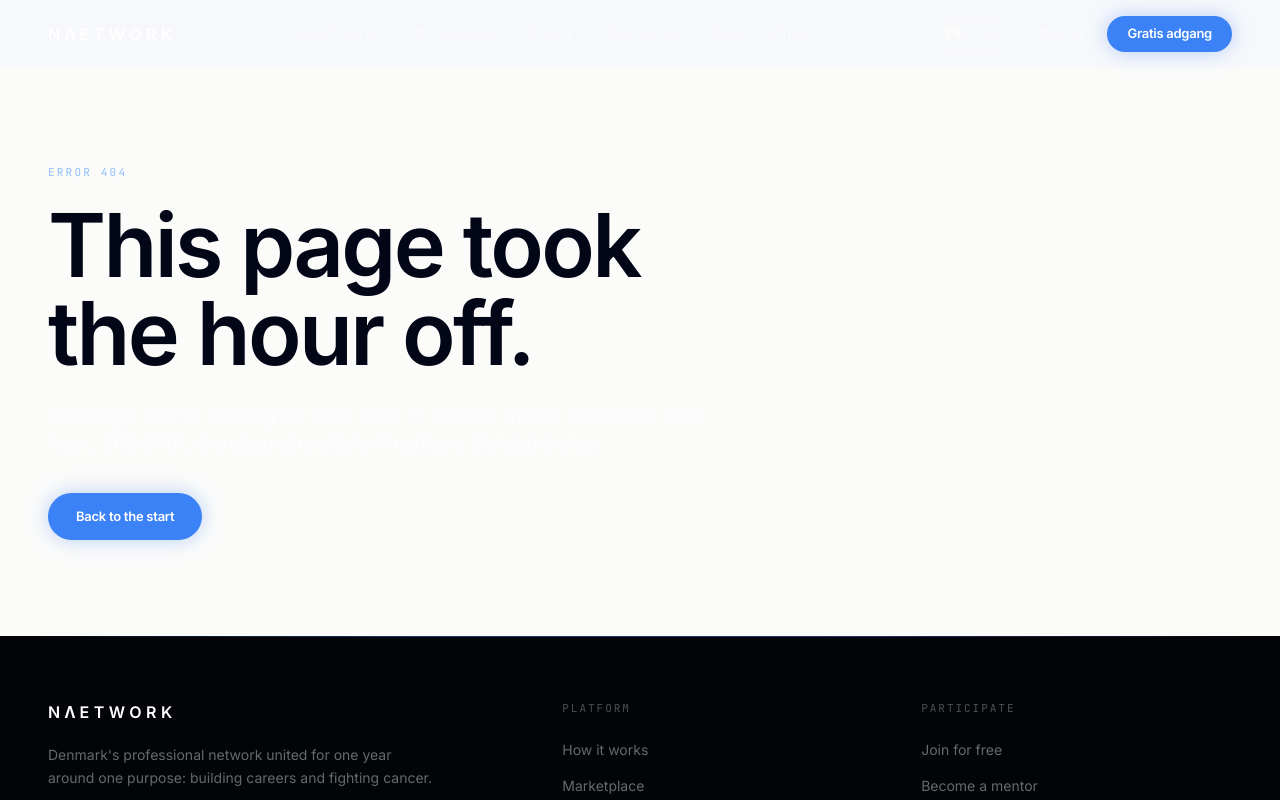
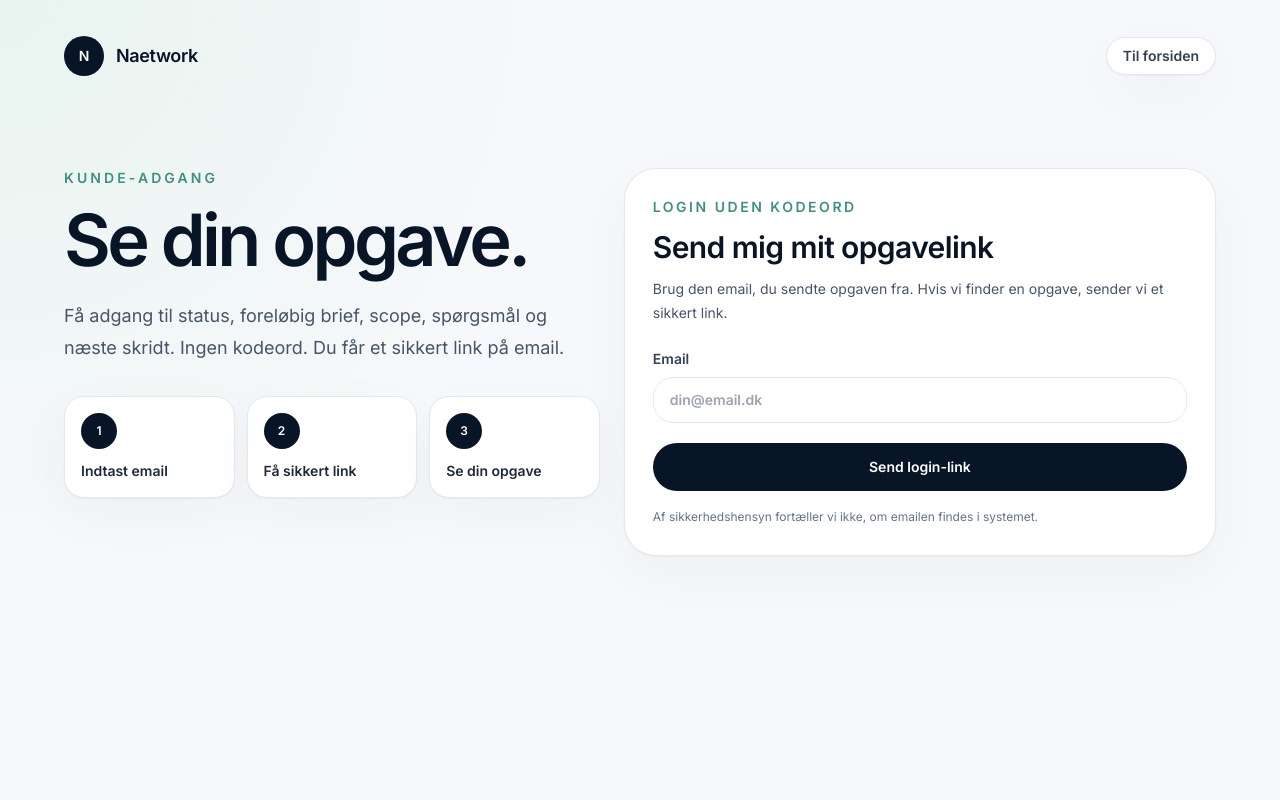
Before and after one commit to mikkelstreet-png/Naetwork, a Next.js app: page /login in a window 1280 px wide. Before the commit this address had no page. Shown: the top 800 px of the page. Built offline with nearby package versions, Linux system fonts and the light colour scheme.

Commit message:
Add customer login route

```diff
--- /dev/null
+++ b/app/login/page.tsx
@@ -0,0 +1,5 @@
+import { CustomerLogin } from "@/components/CustomerLogin";
+
+export default function LoginPage() {
+  return <CustomerLogin />;
+}
```
